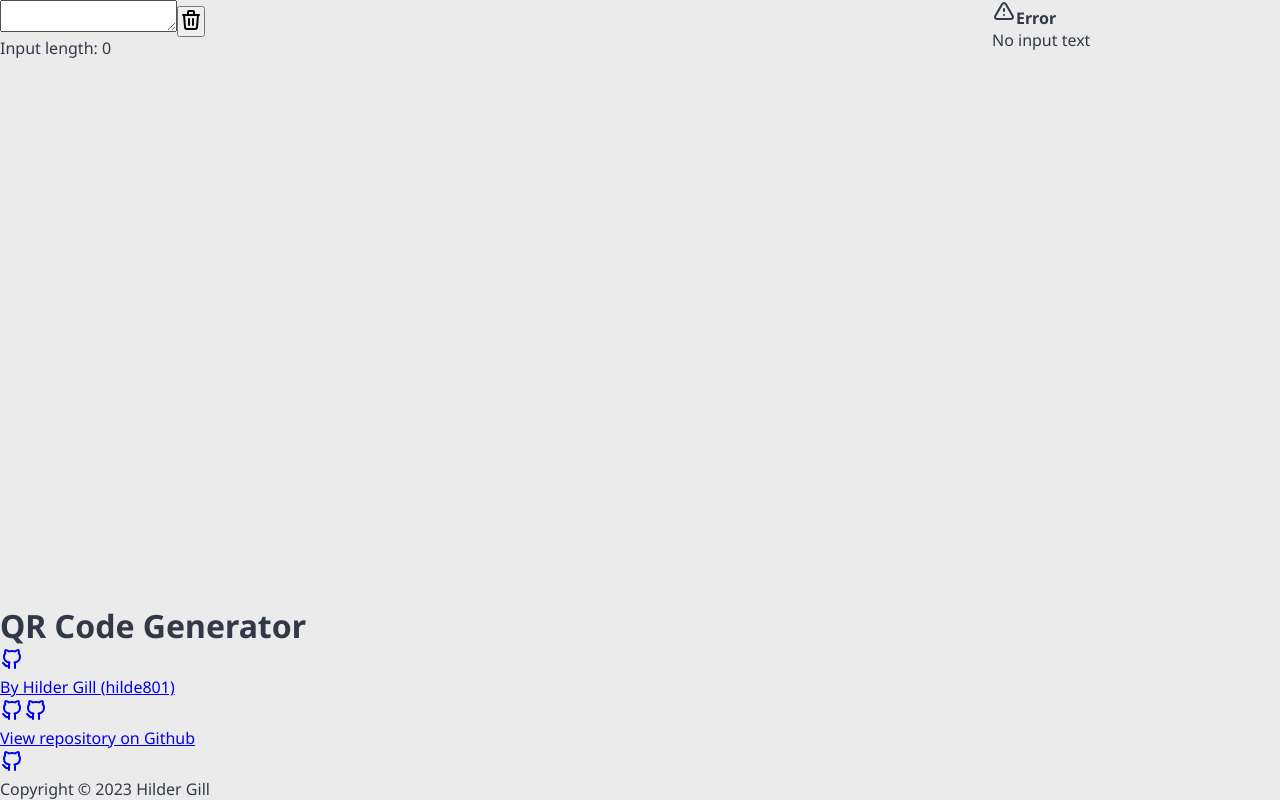
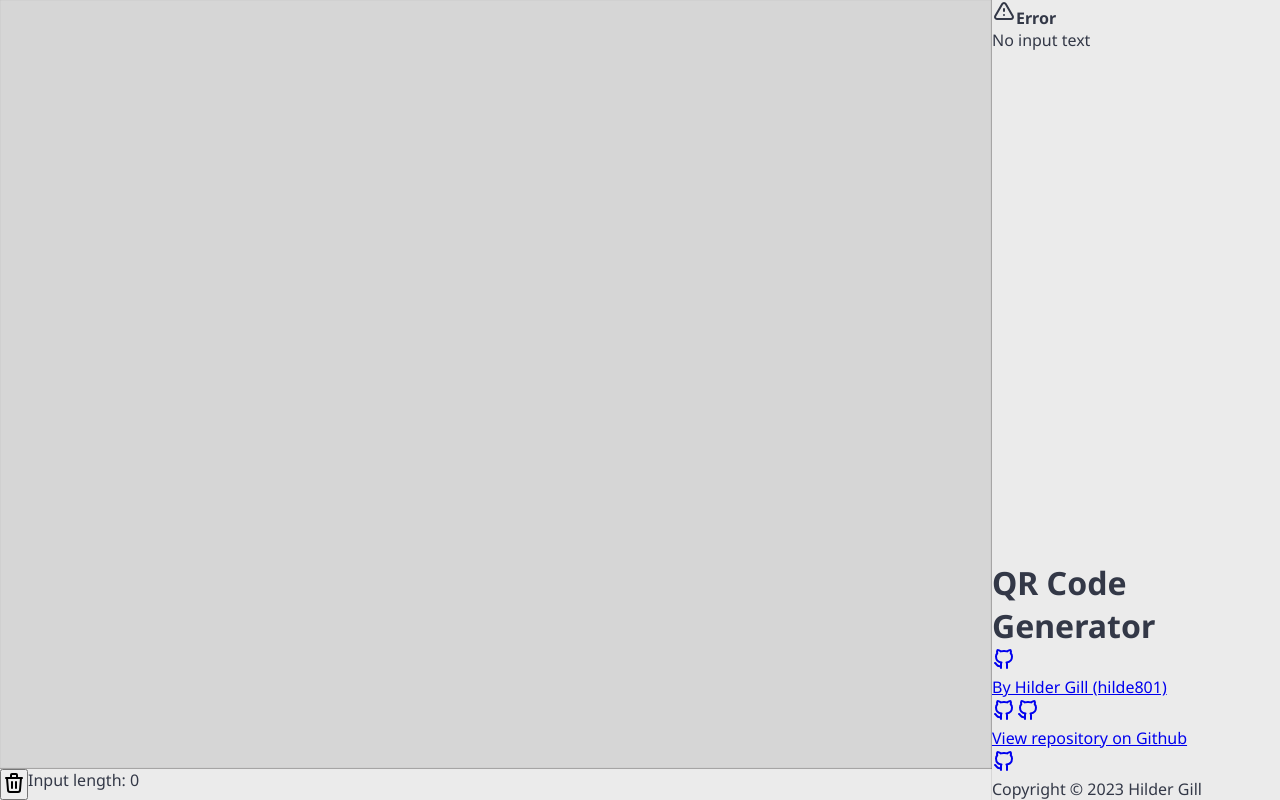
Before and after one commit to hilde801/qr-code-generator, a React (Vite) app: page / in a window 1280 px wide. Built offline with nearby package versions, Linux system fonts and the light colour scheme.

Commit message:
Added the style for UserInput

```diff
--- a/src/components/userinput/index.tsx
+++ b/src/components/userinput/index.tsx
@@ -1,6 +1,7 @@
 import { FC, FormEvent, FormEventHandler, MouseEventHandler, useState } from "react";
 import IconTrash from "../../icons/icontrash";
 import UserInputProps from "./props";
+import Style from "./style.module.css";
 
 const UserInput: FC<UserInputProps> = (props: UserInputProps) => {
 	const [inputLength, setInputLength] = useState<number>(0);
@@ -18,14 +19,18 @@ const UserInput: FC<UserInputProps> = (props: UserInputProps) => {
 	};
 
 	return (
-		<form>
-			<textarea onInput={onInputTextArea}></textarea>
+		<form className={Style.userInput}>
+			<textarea onInput={onInputTextArea} className={Style.textArea}></textarea>
 
-			<button type={"reset"} onClick={onClickResetButton}>
-				<IconTrash />
-			</button>
+			<div className={Style.bottomToolbar}>
+				<button type={"reset"} onClick={onClickResetButton}>
+					<IconTrash />
+				</button>
 
-			<p>{`Input length: ${inputLength}`}</p>
+				<div className={Style.spacer}></div>
+
+				<p>{`Input length: ${inputLength}`}</p>
+			</div>
 		</form>
 	);
 };
--- /dev/null
+++ b/src/components/userinput/style.module.css
@@ -0,0 +1,21 @@
+.userInput {
+	display: flex;
+	flex-direction: column;
+	grid-column: 1/2;
+	grid-row: 1/3;
+}
+
+.bottomToolbar {
+	display: flex;
+	flex-direction: row;
+	border-right: 1px solid var(--color-background-2);
+}
+
+.textArea {
+	flex: 1;
+	resize: none;
+	padding: 1rem;
+	background-color: var(--color-background-2);
+	border: none;
+	box-shadow: inset -1px 0 1px hsla(0, 8%, 8%, 25%), inset 0 -1px 1px hsla(0, 8%, 8%, 25%);
+}
```
